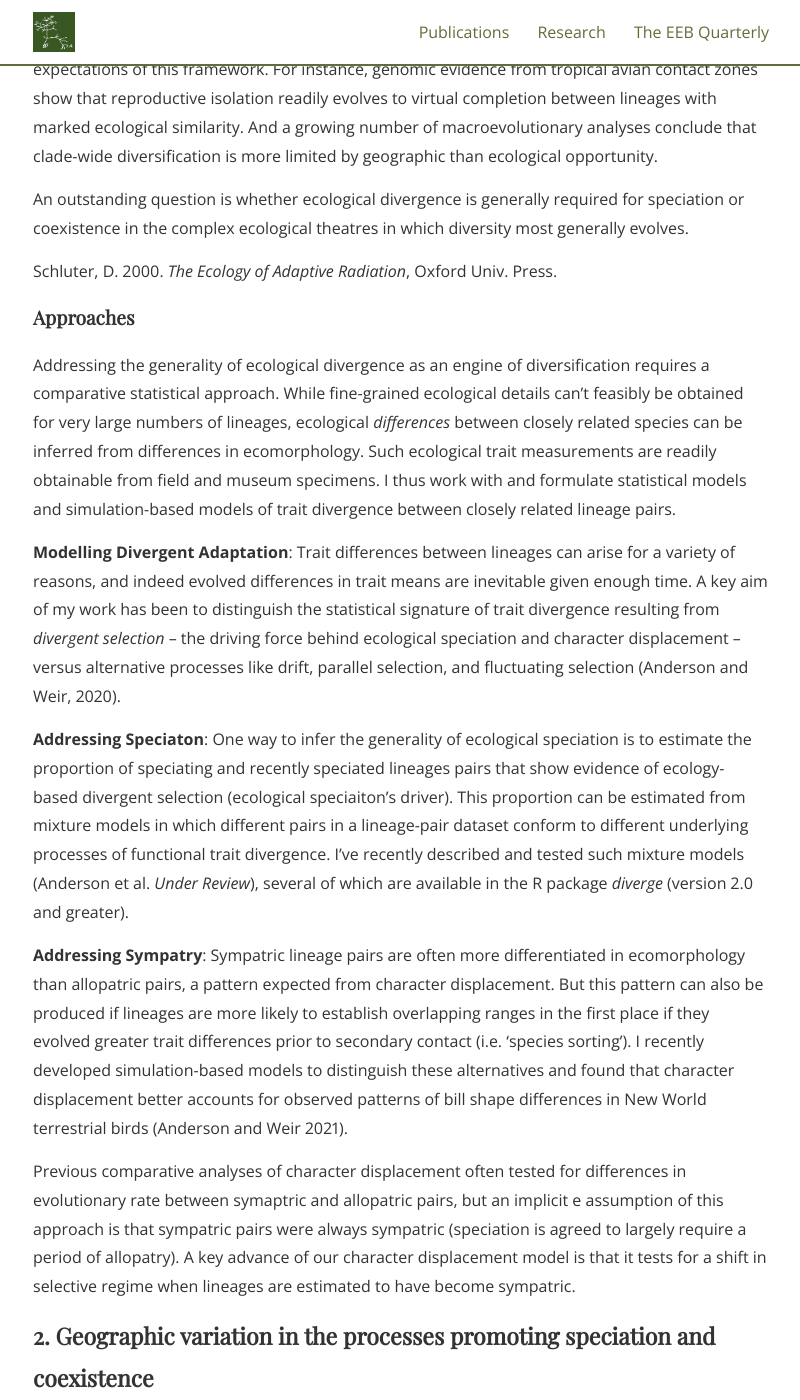
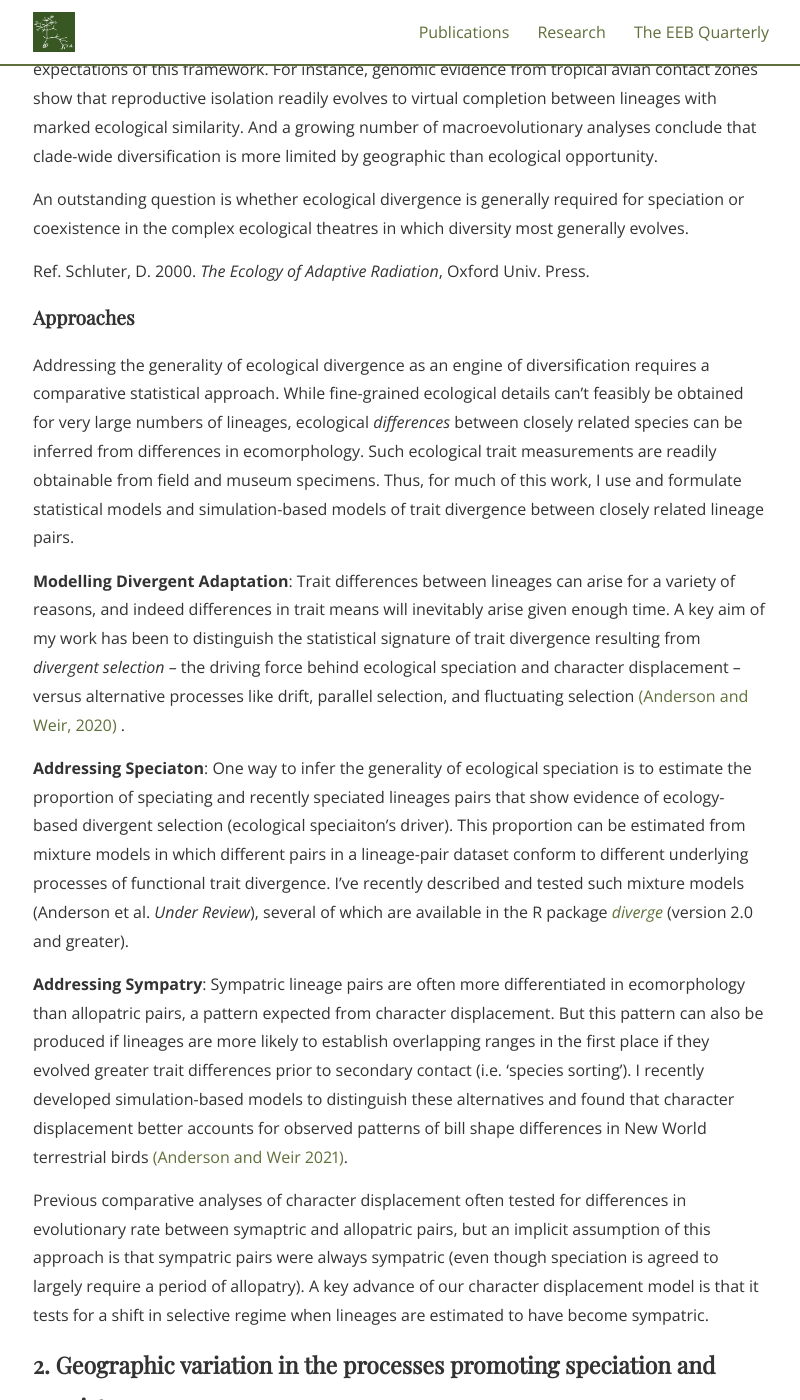
Before and after one commit to SeanASAnderson/SeanASAnderson.github.io, a Jekyll site: the page built from research.md, in a window 1280 px wide and 1400 px high, scrolled down 1119 px. Shown: the whole window, without its empty margins (239-1039 px from the left). Built offline with Jekyll 4.4.1, drawn with Linux system fonts in a browser that asks for light colours; nearby versions of some CDN libraries; some web fonts are replaced.

Commit message:
addding info on research page

```diff
--- a/research.md
+++ b/research.md
@@ -23,19 +23,19 @@
 
 An outstanding question is whether ecological divergence is generally required for speciation or coexistence in the complex ecological theatres in which diversity most generally evolves.
 
-Schluter, D. 2000. *The Ecology of Adaptive Radiation*, Oxford Univ. Press.
+Ref. Schluter, D. 2000. *The Ecology of Adaptive Radiation*, Oxford Univ. Press.
 
 #### Approaches
 
-Addressing the generality of ecological divergence as an engine of diversification requires a comparative statistical approach. While fine-grained ecological details can't feasibly be obtained for very large numbers of lineages, ecological *differences* between closely related species can be inferred from differences in ecomorphology. Such ecological trait measurements are readily obtainable from field and museum specimens. I thus work with and formulate statistical models and simulation-based models of trait divergence between closely related lineage pairs.
+Addressing the generality of ecological divergence as an engine of diversification requires a comparative statistical approach. While fine-grained ecological details can't feasibly be obtained for very large numbers of lineages, ecological *differences* between closely related species can be inferred from differences in ecomorphology. Such ecological trait measurements are readily obtainable from field and museum specimens. Thus, for much of this work, I use and formulate statistical models and simulation-based models of trait divergence between closely related lineage pairs.
 
-**Modelling Divergent Adaptation**: Trait differences between lineages can arise for a variety of reasons, and indeed evolved differences in trait means are inevitable given enough time. A key aim of my work has been to distinguish the statistical signature of trait divergence resulting from *divergent selection* -- the driving force behind ecological speciation and character displacement -- versus alternative processes like drift, parallel selection, and fluctuating selection (Anderson and Weir, 2020).
+**Modelling Divergent Adaptation**: Trait differences between lineages can arise for a variety of reasons, and indeed differences in trait means will inevitably arise given enough time. A key aim of my work has been to distinguish the statistical signature of trait divergence resulting from *divergent selection* -- the driving force behind ecological speciation and character displacement -- versus alternative processes like drift, parallel selection, and fluctuating selection [(Anderson and Weir, 2020)](https://doi.org/10.1086/710338)  .
 
-**Addressing Speciaton**: One way to infer the generality of ecological speciation is to estimate the proportion of speciating and recently speciated lineages pairs that show evidence of ecology-based divergent selection (ecological speciaiton's driver). This proportion can be estimated from mixture models in which different pairs in a lineage-pair dataset conform to different underlying processes of functional trait divergence. I've recently described and tested such mixture models (Anderson et al. *Under Review*), several of which are available in the R package *diverge* (version 2.0 and greater).
+**Addressing Speciaton**: One way to infer the generality of ecological speciation is to estimate the proportion of speciating and recently speciated lineages pairs that show evidence of ecology-based divergent selection (ecological speciaiton's driver). This proportion can be estimated from mixture models in which different pairs in a lineage-pair dataset conform to different underlying processes of functional trait divergence. I've recently described and tested such mixture models (Anderson et al. *Under Review*), several of which are available in the R package [*diverge*](https://cran.r-project.org/web/packages/diverge/index.html) (version 2.0 and greater).
 
-**Addressing Sympatry**: Sympatric lineage pairs are often more differentiated in ecomorphology than allopatric pairs, a pattern expected from character displacement. But this pattern can also be produced if lineages are more likely to establish overlapping ranges in the first place if they evolved greater trait differences prior to secondary contact (i.e. 'species sorting'). I recently developed simulation-based models to distinguish these alternatives and found that character displacement better accounts for observed patterns of bill shape differences in New World terrestrial birds (Anderson and Weir 2021).
+**Addressing Sympatry**: Sympatric lineage pairs are often more differentiated in ecomorphology than allopatric pairs, a pattern expected from character displacement. But this pattern can also be produced if lineages are more likely to establish overlapping ranges in the first place if they evolved greater trait differences prior to secondary contact (i.e. 'species sorting'). I recently developed simulation-based models to distinguish these alternatives and found that character displacement better accounts for observed patterns of bill shape differences in New World terrestrial birds [(Anderson and Weir 2021)](https://doi.org/10.1073/pnas.2021209118).
 
-Previous comparative analyses of character displacement often tested for differences in evolutionary rate between symaptric and allopatric pairs, but an implicit e assumption of this approach is that sympatric pairs were always sympatric (speciation is agreed to largely require a period of allopatry). A key advance of our character displacement model is that it tests for a shift in selective regime when lineages are estimated to have become sympatric.
+Previous comparative analyses of character displacement often tested for differences in evolutionary rate between symaptric and allopatric pairs, but an implicit assumption of this approach is that sympatric pairs were always sympatric (even though speciation is agreed to largely require a period of allopatry). A key advance of our character displacement model is that it tests for a shift in selective regime when lineages are estimated to have become sympatric. <br>
 
 
 ### 2. Geographic variation in the processes promoting speciation and coexistence
@@ -44,7 +44,7 @@
 
 #### Approaches
 
-To test for variation in the dynamics of lineage pair divergence, we can extend trait divergence models to allow key parameters to vary across continuous or categorical variables (e.g. latitude, pollinator type). A variety of such extended models are available in the *diverge* R package.
+To test for variation in the dynamics of lineage pair divergence, we can extend trait divergence models to allow key parameters to vary across continuous or categorical variables (e.g. latitude, pollinator type). A variety of such extended models are available in the *diverge* R package. <br>
 
 {% comment %}
 
```
